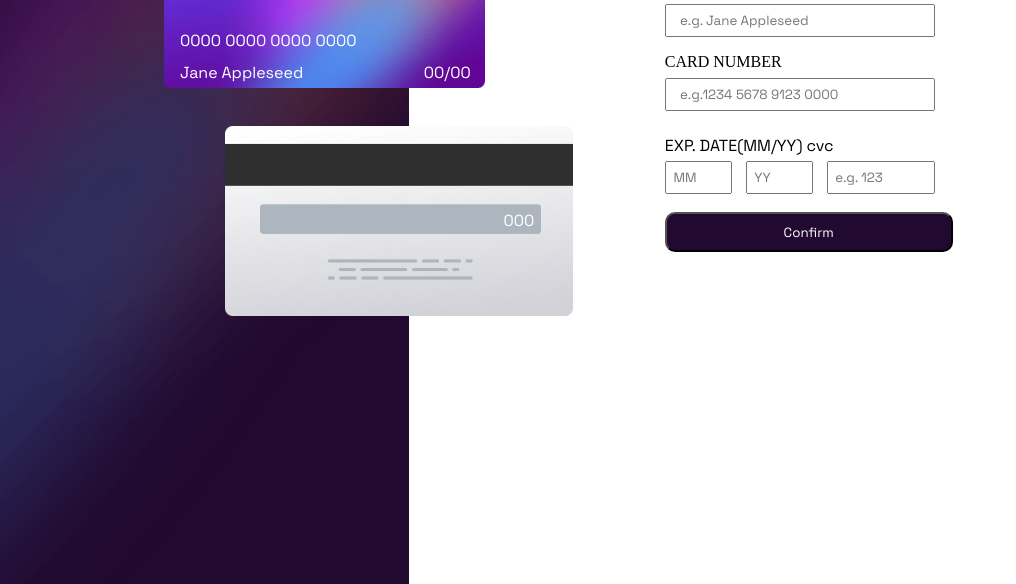
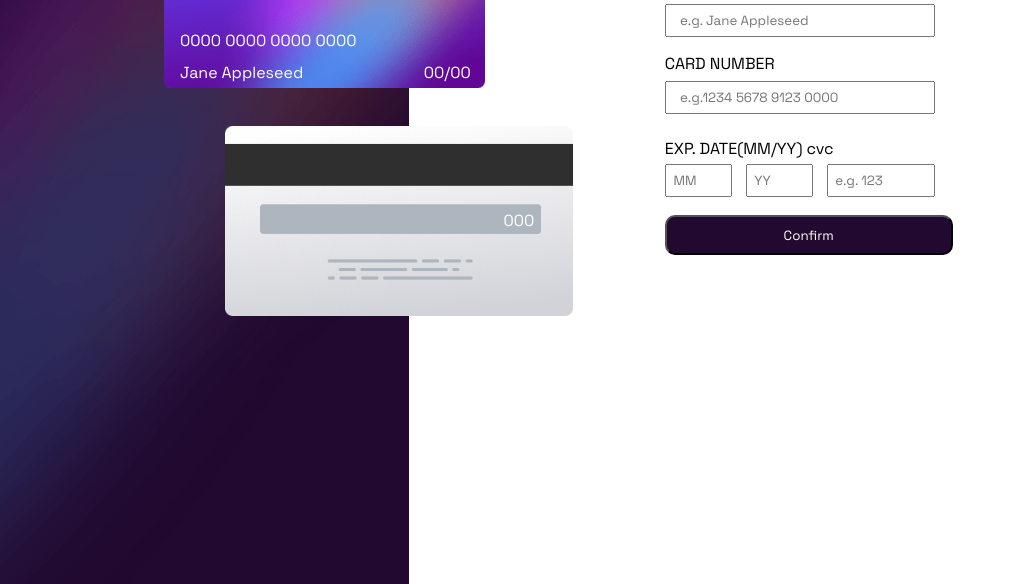
Before and after one commit to isaacagyeman/interactive-card-detail-form-main, a plain HTML site: page dist/index.html in a window 1280 px wide. Shown: the part 216-800 px from the top of the page, without its empty margins (0-1016 px from the left). Drawn offline with Linux system fonts and the light colour scheme.

Commit message:
removed a style that affected a paragraph font style

```diff
--- a/dist/index.css
+++ b/dist/index.css
@@ -139,7 +139,6 @@ form{
 }
 #lblcardNum{
     margin-top: 1em;
-    font-family: 'SpaceGrotesk';
 }
 .expiryDate{
     margin-top: 1.5em;
```
